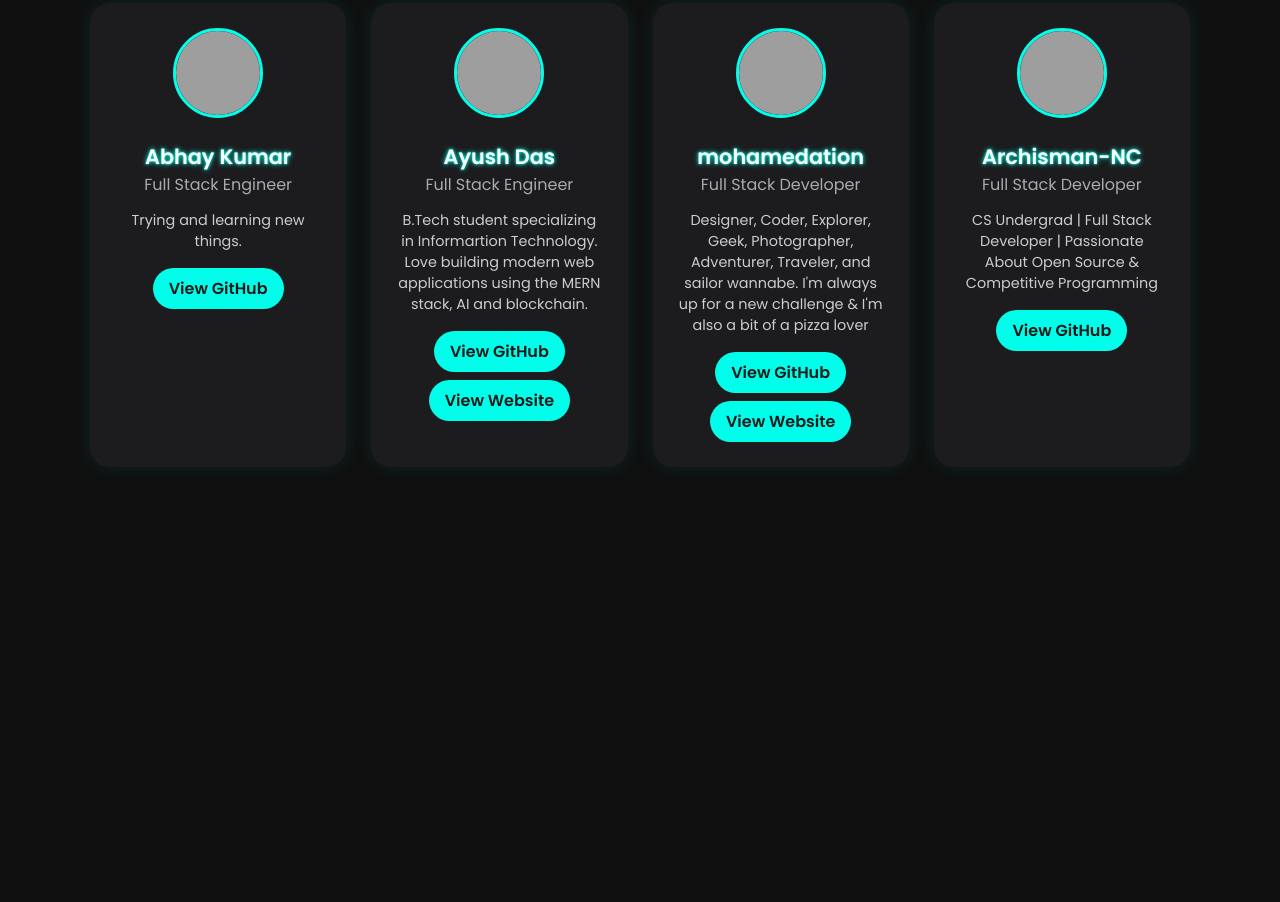
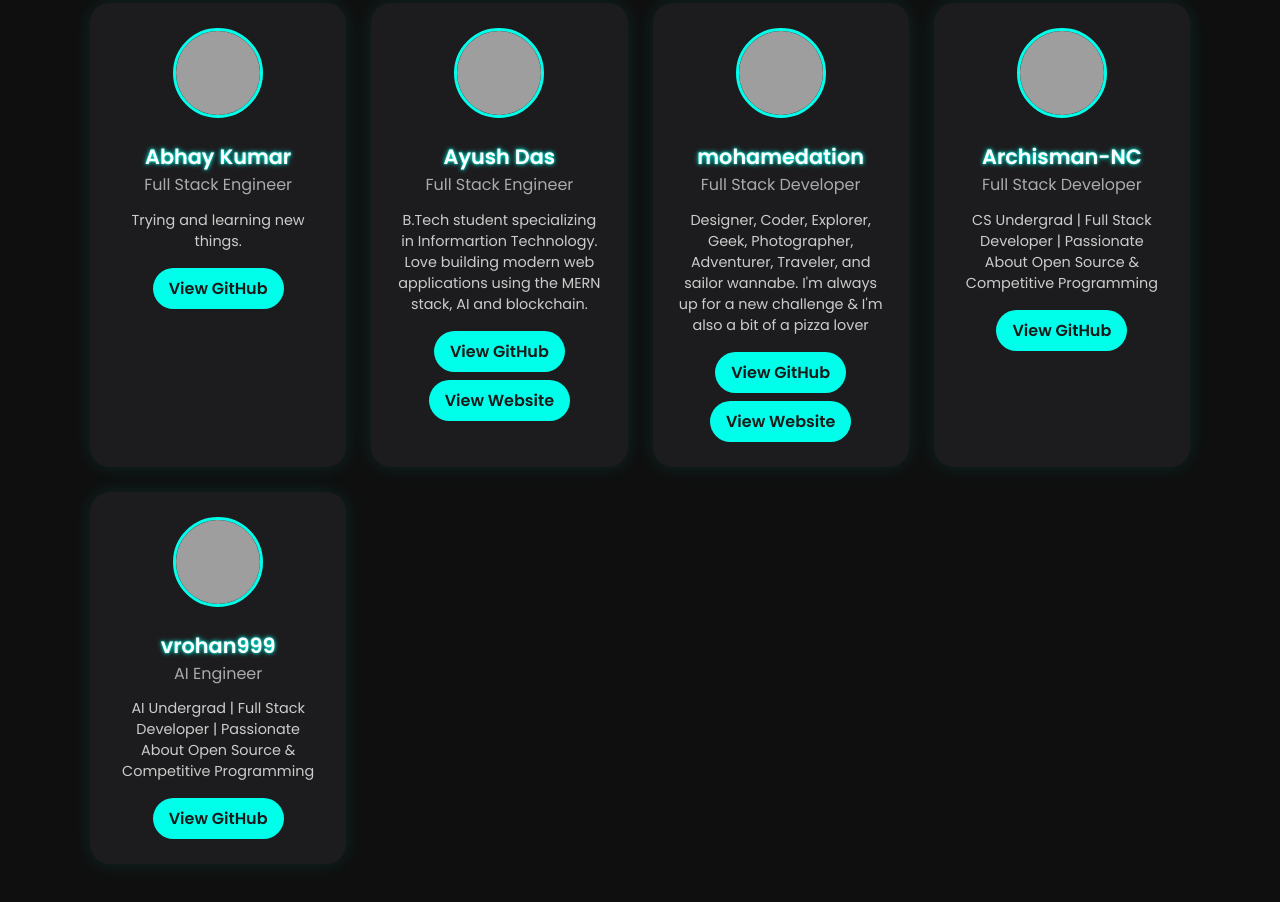
Before and after one commit to subhamdas461/show-your-namecard, a website: page index.html in a window 1280 px wide. Shown: the part 597-1499 px from the top of the page. Before the commit the page ends 1104 px from the top, so only its background shows below. Drawn offline with Linux system fonts and the light colour scheme; grey boxes are pictures that could not be loaded.

Commit message:
my namecard

```diff
--- a/contributors.json
+++ b/contributors.json
@@ -49,5 +49,11 @@
         "role": "Full Stack Developer",
         "github": "https://github.com/Archisman-NC",
         "bio": "CS Undergrad | Full Stack Developer | Passionate About Open Source & Competitive Programming"
+    },
+    {
+        "name": "vrohan999",
+        "role": "AI Engineer",
+        "github": "https://github.com/vrohan999",
+        "bio": "AI Undergrad | Full Stack Developer | Passionate About Open Source & Competitive Programming"
     }
 ]
--- a/css/style.css
+++ b/css/style.css
@@ -241,7 +241,7 @@ body {
     box-shadow: 0 0 15px var(--accent-color),
                 0 0 25px var(--accent-color),
                 0 0 35px var(--accent-color),
-                0 10px 40px rgba(0, 255, 198, 0.5);
+                0 10px 40px rgba(45, 229, 189, 0.156);
     transform: translateY(-10px) scale(1.02);
 }
 
```
